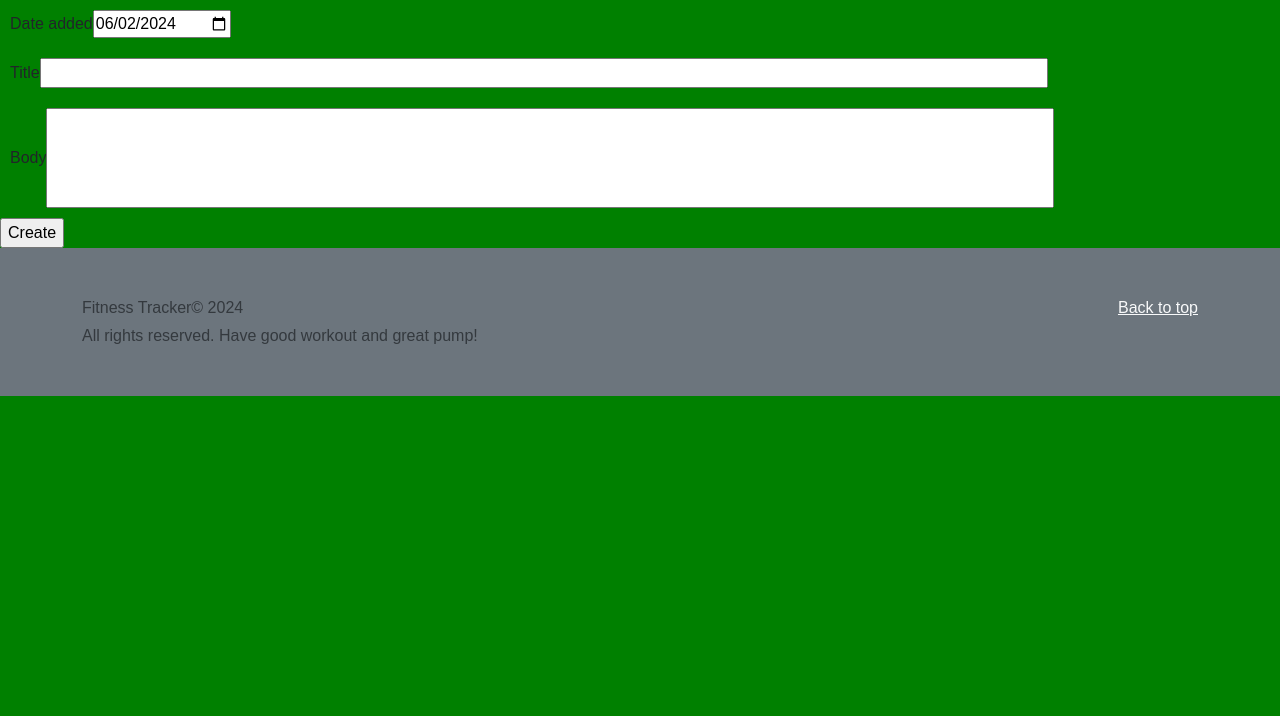
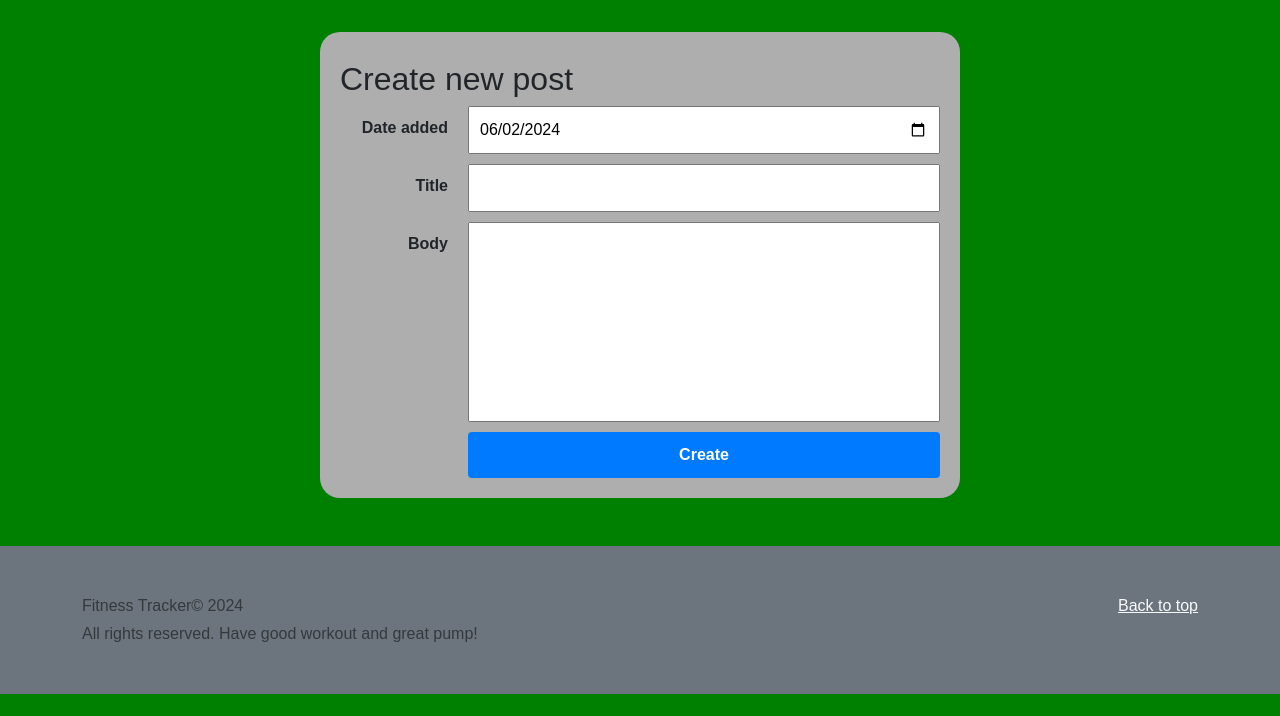
Before and after one commit to piotr-GG/fitness_tracker, a Flask app: page /blog/create in a window 1280 px wide. Shown: the part 84-800 px from the top of the page. Run offline with Flask 3, Linux system fonts and the light colour scheme; the visitor is signed in with stand-in values (Sample User, id 1); data comes from the database, SQL or seed files in the repository; some libraries are stand-ins or nearby versions.

Commit message:
Further reworked some parts of create.html in /blog

```diff
--- a/ft_app/static/css/blog_index.css
+++ b/ft_app/static/css/blog_index.css
@@ -66,18 +66,54 @@ h1, h2, h3, h4, h5, h6 {
 }
 
 .resizable-text-body {
-    min-height: 100px;
+    min-height: 200px;
     width: 80%;
     resize: both;
     overflow: auto;
+    justify-content: start;
+    text-align: left;
+    vertical-align: top;
 }
 
 .form-grid-container {
-    display: grid;
-    grid-template-columns: repeat(auto-fit, minmax(200px, 1fr));
-    grid-gap: 20px;
+    width: 50%;
+    margin-top: 2rem;
+    margin-bottom: 3rem;
+    margin-left: auto;
+    margin-right: auto;
+    padding: 20px;
+    background: #aeaeae;
+    box-shadow: 0 0 10px rga(0, 0, 0, 0.1);
+    border-radius: 20px;
 }
 
 .form-grid-item {
+    display: contents;
+}
+
+.form-grid-container form {
+    display: grid;
+    grid-template-columns: 1fr 4fr;
+    gap: 10px;
+}
+
+.form-grid-item label {
+    grid-column: 1 / 2;
     padding: 10px;
+    text-align: right;
+    font-weight: bold;
 }
+
+.form-grid-item input {
+    grid-column: 2 / 2;
+    padding: 10px;
+    width: 100%;
+    box-sizing: border-box;
+}
+
+.btn-submit {
+    box-sizing: border-box;
+    width: 50%;
+    padding-left: 250px;
+    padding-right: 25%;
+}
--- a/ft_app/templates/blog/create.html
+++ b/ft_app/templates/blog/create.html
@@ -6,12 +6,14 @@
 {% endblock %}
 
 {% block body %}
+
 <div class="form-grid-container">
+    <div class="form-grid-item"><h2></h2><h2>Create new post</h2></div>
     <form method="post">
         <div class="form-grid-item"> {{ form.date.label }}{{ form.date() }} </div>
         <div class="form-grid-item"> {{ form.title.label }}{{ form.title() }} </div>
         <div class="form-grid-item"> {{ form.body.label }}{{ form.body() }} </div>
-        <input type="submit" value="Create">
+        <div class="form-grid-item"> <label></label><input type="submit" value="Create" class="btn btn-submit"></div>
     </form>
 </div>
 {% endblock %}
```
